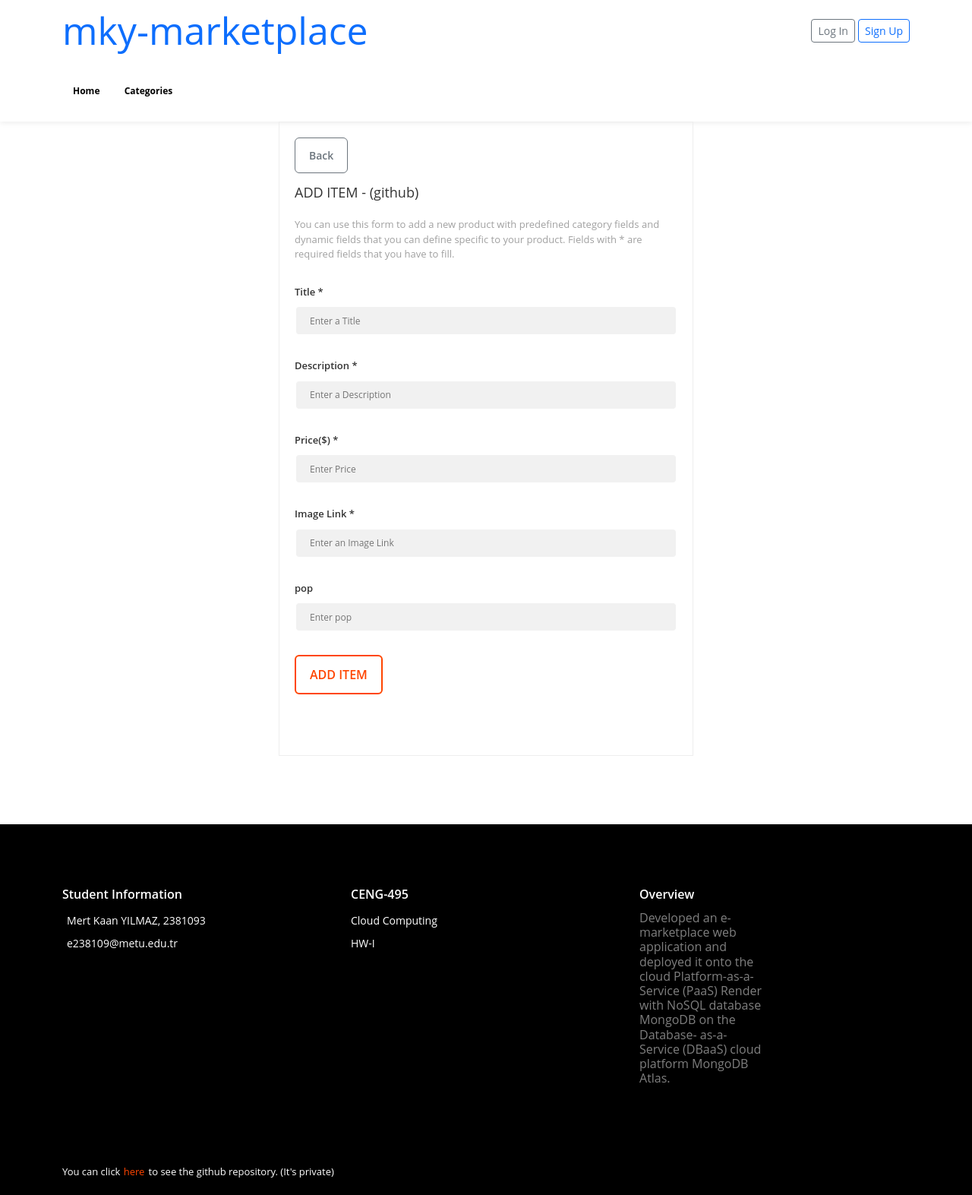
After one commit to holynekk/ceng-marketplace, a Django app: page /product/add/github.com/holynekk/ceng-marketplace in a window 1280 px wide. The commit adds this page. Shown: the whole page at 76% size. Run offline with Django 5.2, Linux system fonts and the light colour scheme; tables that the repository leaves empty hold one stand-in row (values such as "Sample post"); a database or web service that is not in the repository returns one stand-in record (values such as "Sample title").

Commit message:
Product creation has bee implememented.

```diff
--- a/api/static/api/app.css
+++ b/api/static/api/app.css
@@ -127,7 +127,6 @@
     }
 }
 
-
 @media (min-width: 576px) {
     html.boxed header, html.boxed footer {
         margin-right: auto;
@@ -160,7 +159,6 @@
     }
 }
 
-/* App Content exclude Header & Footer */
 @media (min-width: 576px) {
     html.boxed .app-content {
         margin: 0 auto;
@@ -207,7 +205,6 @@
     }
 }
 
-/* Footer with container Element */
 @media (max-width: 1024px) {
     html.boxed footer .container {
         padding-left: 20px;
--- a/api/templates/base.html
+++ b/api/templates/base.html
@@ -28,7 +28,7 @@
                                     {% if user.is_staff %}
                                     <a class="btn btn-sm btn-warning" href="/admin-page">Admin Page</a>
                                     {% endif %}
-                                    <a class="btn btn-sm btn-primary" href="/add">Add Product</a>
+                                    <a class="btn btn-sm btn-primary" href="/product/add/category">Add Product</a>
                                     <a class="btn btn-sm btn-danger" href="/logout">Log out</a>
                                     {% endif %}
                                 </div>
--- a/api/templates/index.html
+++ b/api/templates/index.html
@@ -5,7 +5,7 @@
         {% if number_of_products > 0 %}
         <div class="row" >
             {% for product in products %}
-            <div class="col-lg-3 col-md-4 col-sm-6 u-s-m-b-30">
+            <div class="col-lg-3 col-md-4 col-sm-6 u-s-m-b-30" onclick="location.href='/product/{{ product.id }}';" style="cursor: pointer;">
                 <div class="product-r u-h-100">
                     <div class="product-r__container">
                         <a class="aspect aspect--bg-grey aspect--square u-d-block" href="/product/{{ product.id }}">
--- /dev/null
+++ b/api/templates/product-form.html
@@ -0,0 +1,71 @@
+{% extends "base.html" %}
+{% block app %}
+<div class="app-content">
+    <div class="u-s-p-b-60">
+        <div class="section__content">
+            <div class="container">
+                <div class="row row--center">
+                    <div class="col-lg-6 col-md-8 u-s-m-b-30">
+                        <div class="l-f-o">
+                            <div class="l-f-o__pad-box">
+                                <a class="btn btn-sm btn-outline-secondary" href="/product/add/category">Back</a>
+                                <h1 class="gl-h1">ADD ITEM - ({{ category_name }})</h1>
+
+                                <span class="gl-text u-s-m-b-30">
+                                    You can use this form to add a new product with predefined category
+                                    fields and dynamic fields that you can define specific to your product.
+                                    Fields with * are required fields that you have to fill.
+                                </span>
+                                <form class="l-f-o__form" action="/product/add/" method="POST">
+                                    {% csrf_token %}
+                                    <div class="u-s-m-b-30">
+                                        <label class="gl-label" for="p-title">Title *</label>
+                                        <input class="input-text input-text--primary-style" type="text" name="p-title"
+                                               id="p-title" placeholder="Enter a Title" required/>
+                                    </div>
+                                    <div class="u-s-m-b-30">
+                                        <label class="gl-label" for="p-description">Description *</label>
+                                        <input class="input-text input-text--primary-style" type="text" name="p-description"
+                                               id="p-description" placeholder="Enter a Description" required>
+                                    </div>
+                                    <div class="u-s-m-b-30">
+                                        <label class="gl-label" for="p-price">Price($) *</label>
+                                        <input class="input-text input-text--primary-style" type="number" name="p-price"
+                                               id="p-price" placeholder="Enter Price" required>
+                                    </div>
+                                    <div class="u-s-m-b-30">
+                                        <label class="gl-label" for="p-imageLink">Image Link *</label>
+                                        <input class="input-text input-text--primary-style" type="text" name="p-imageLink"
+                                               id="p-imageLink" placeholder="Enter an Image Link" required>
+                                    </div>
+                                    {% for key, val in category_fields.items %}
+                                    <div class="u-s-m-b-30">
+                                        <label class="gl-label" for="p-{{ key }}">{{ key }}</label>
+                                        {% if val == "number" or val == "text" %}
+                                        <input class="input-text input-text--primary-style" type="{{ val }}" name="p-{{ key }}"
+                                               id="p-{{ key }}" placeholder="Enter {{ key }}">
+                                        {% else %}
+                                        <input class="input-text input-text--primary-style" type="text" name="p-{{ key }}"
+                                               id="p-{{ key }}" placeholder="Enter {{ key }}">
+                                        {% endif %}
+                                    </div>
+                                    {% endfor %}
+                                    <div class="gl-inline">
+                                        <div class="u-s-m-b-30">
+                                            <button class="btn btn--e-transparent-brand-b-2" type="submit">
+                                                ADD ITEM
+                                            </button>
+                                        </div>
+                                    </div>
+                                    <div class="u-s-m-b-30">
+                                    </div>
+                                </form>
+                            </div>
+                        </div>
+                    </div>
+                </div>
+            </div>
+        </div>
+    </div>
+</div>
+{% endblock %}
--- a/api/urls.py
+++ b/api/urls.py
@@ -8,4 +8,7 @@
     re_path(r"^signup/$", views.signup, name='signup'),
     re_path(r"^logout/$", views.logout_view, name='logout'),
     re_path(r"^product/(?P<product_id>[a-z0-9]+)$", views.product_view, name='product_detail'),
+    re_path(r"^product/add/category$", views.select_category, name='select_category'),
+    re_path(r"^product/add/(?P<category_name>[a-zA-Z]+)", views.get_product_form, name='get_product_form'),
+    re_path(r"^product/add/", views.create_product, name='create_product'),
 ]
--- a/api/views.py
+++ b/api/views.py
@@ -8,8 +8,8 @@
 def index(request, category_name=None):
     products_collection = mongodb["products"]
     categories_collection = mongodb["categories"]
-    print(category_name)
-    products_cursor = products_collection.find({"category": category_name} if category_name is not None and category_name != "All" else None)
+    products_cursor = products_collection.find(
+        {"category": category_name} if category_name is not None and category_name != "All" else None)
     categories_cursor = categories_collection.find().sort("name")
     products = []
     categories = []
@@ -20,8 +20,7 @@
         categories.append(category)
     number_of_products = len(products)
     return render(request, "index.html",
-                  {"categories": categories, "products": products, "number_of_products": number_of_products,
-                   "user": request.user})
+                  {"categories": categories, "products": products, "number_of_products": number_of_products})
 
 
 def product_view(request, product_id):
@@ -35,8 +34,14 @@
         for category in categories_cursor:
             categories.append(category)
 
+        dynamic_fields = product
+        dynamic_fields.pop("_id", None)
+        dynamic_fields.pop("title", None)
+        dynamic_fields.pop("description", None)
+        dynamic_fields.pop("imageLink", None)
+
         return render(request, "product-detail.html",
-                      {"categories": categories, "product": product, "user": request.user})
+                      {"categories": categories, "product": product, "dynamic_fields": dynamic_fields})
 
 
 def login_view(request):
@@ -68,3 +73,44 @@
     if request.method == 'GET':
         logout(request)
         return redirect('/')
+
+
+def select_category(request):
+    if request.method == 'GET':
+        categories_collection = mongodb["categories"]
+        categories_cursor = categories_collection.find().sort("name")
+        categories = []
+        for category in categories_cursor:
+            if category["name"] != "All":
+                categories.append(category)
+        return render(request, "select-category.html", {"categories": categories})
+
+
+def get_product_form(request, category_name):
+    if request.method == 'GET':
+        categories_collection = mongodb["categories"]
+        category1 = categories_collection.find_one({"name": category_name})
+        category1.pop("_id", None)
+        category1.pop("name", None)
+        category1.pop("description", None)
+        categories_cursor = categories_collection.find().sort("name")
+        categories = []
+        for category in categories_cursor:
+            categories.append(category)
+        return render(request, "product-form.html",
+                      {"categories": categories, "category_name": category_name, "category_fields": category1})
+
+
+def create_product(request):
+    if request.method == 'POST':
+        products_collection = mongodb["products"]
+        product = {}
+        form_data = request.POST
+        form_data = form_data.dict()
+        form_data.pop("csrfmiddlewaretoken", None)
+        for k, v in form_data.items():
+            v = v.strip(" ")
+            if v:
+                product[k[2:]] = v
+        products_collection.insert_one(product)
+        return redirect("/")
```
Also changed, not shown: api/templates/product-detail.html (+4 -16 lines), api/templates/select-category.html (added, +26 -0 lines).
